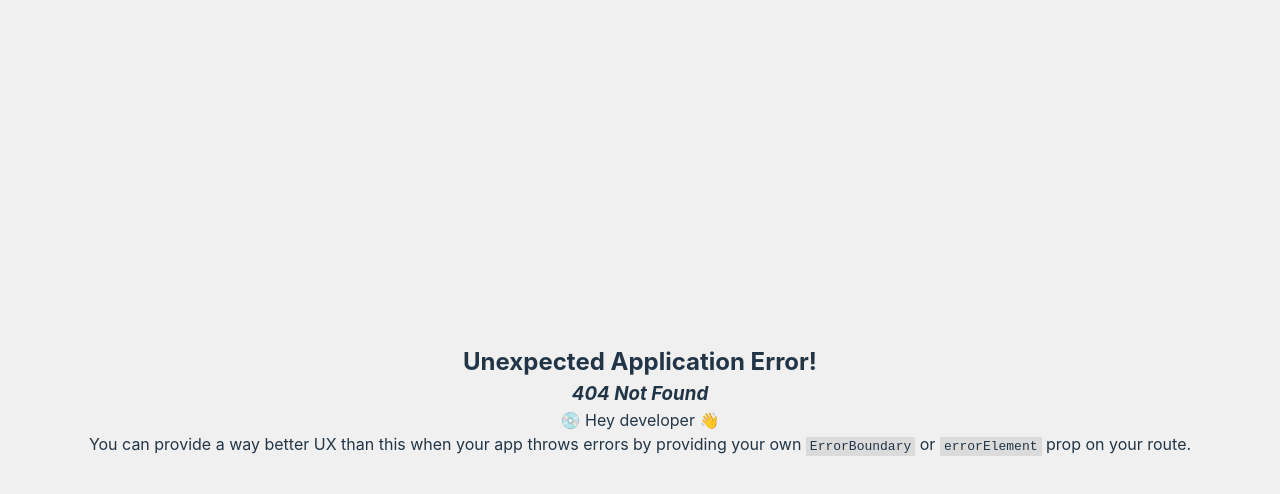
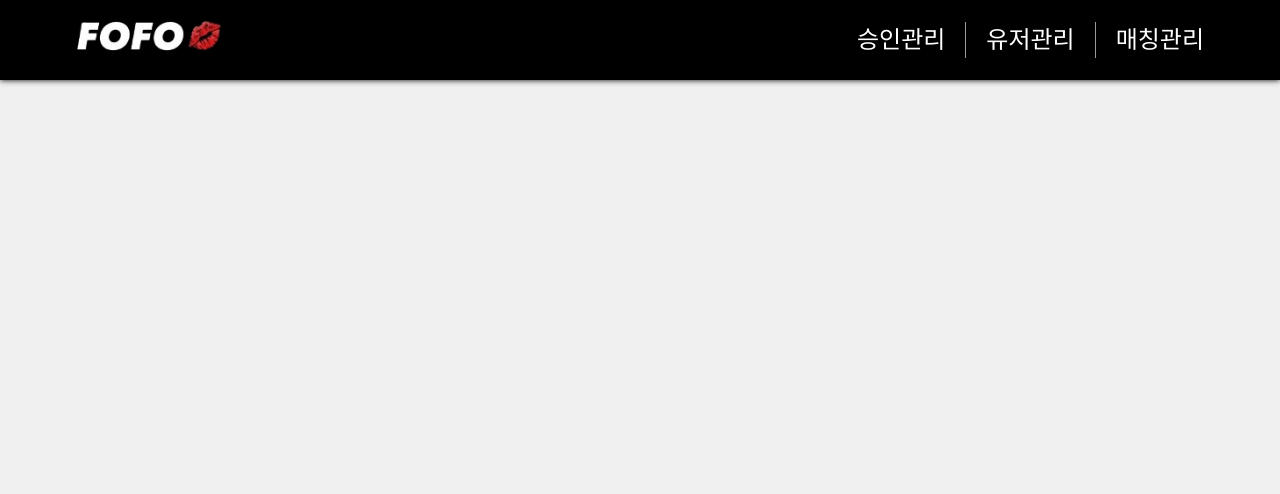
Before and after one commit to FOFO-project/FOFO_front, a React (Vite) app: page /HeaderTest in a window 1280 px wide. Before the commit this address had no page. Shown: the top 494 px of the page. Built offline with nearby package versions, Linux system fonts and the light colour scheme.

Commit message:
header Test 생성 및 이미지 파일 추가, 이미지 타입 사용을 위한 delcareation 파일 생성

```diff
--- a/src/app/init.tsx
+++ b/src/app/init.tsx
@@ -1,6 +1,6 @@
 import React from "react";
 import ReactDOM from "react-dom/client";
-import { App, Test, MemberCardTest } from "../pages/pages";
+import { App, Test, MemberCardTest, HeaderTest } from "../pages/pages";
 import "./index.css";
 import {
 	createBrowserRouter,
@@ -29,6 +29,10 @@ export function init() {
 						path: "/MemberCardTest",
 						element: <MemberCardTest />,
 					},
+					{
+						path: "/HeaderTest",
+						element: <HeaderTest />
+					},
 				])}
 			/>
 		</React.StrictMode>
--- /dev/null
+++ b/src/delcareation.d.ts
@@ -0,0 +1,3 @@
+declare module '*.png'
+declare module '*.jpg'
+declare module '*.gif'
--- a/src/pages/App/App.tsx
+++ b/src/pages/App/App.tsx
@@ -26,6 +26,9 @@ export function App() {
 				<Link to="http://localhost:5173/membercardtest">
 					MemberCard
 				</Link>
+				<Link to="http://localhost:5173/HeaderTest">
+					header
+				</Link>
 			</div>
 			<h1>Vite + React</h1>
 			<div className="card">
--- /dev/null
+++ b/src/pages/header/HeaderTest.tsx
@@ -0,0 +1,16 @@
+import { FofoHeader } from "../../shared/shared"
+import logo from "../../assets/fofologo-removebg-preview.png"
+
+export function HeaderTest(){
+    const headerdata:any = {
+        logo: logo,
+        item1: "승인관리",
+        item2: "유저관리",
+        item3: "매칭관리"
+    }
+    return(
+        <>
+            <FofoHeader data={headerdata}/>
+        </>
+    );
+}
--- a/src/pages/pages.tsx
+++ b/src/pages/pages.tsx
@@ -1,3 +1,4 @@
 export { App } from "./App/App";
 export { Test } from "./Test/Test";
 export { MemberCardTest } from "./MemberCardTest/MemberCardTest"
+export { HeaderTest } from "./header/HeaderTest"
--- /dev/null
+++ b/src/shared/component/header/FofoHeader.tsx
@@ -0,0 +1,28 @@
+import { ReactElement, useReducer, useState } from "react";
+import style from "./header.module.scss";
+
+interface headerProps { // 차후, logo는 실제 FOFO image, items는 각각의 features로 대체될 예정
+    data:{
+        logo:any,
+        item1:String,
+        item2:String,
+        item3:String
+    }
+}
+
+export function FofoHeader({data}:headerProps) {
+    return(
+        <>
+        <header className={style.header}>
+            <div className={style.header_wrapper}>
+                <img className={style.header_logo} src={data.logo} alt="FOFO logo" />
+                <ul className={style.header_item}>
+                    <li className={style.header_items}>{data.item1}</li>
+                    <li className={style.header_items}>{data.item2}</li>
+                    <li className={style.header_items}>{data.item3}</li>
+                </ul>
+            </div>
+        </header>
+        </>
+    );
+}
--- /dev/null
+++ b/src/shared/component/header/header.module.scss
@@ -0,0 +1,50 @@
+.header { // 시멘틱태그(기본설정값)
+    position: fixed; // 최상단 고정
+    top: 0; // 최상단 설정
+    left: 0; // 최상단 설정
+    width: 100%;
+    box-shadow: 0 0 6px #000;
+    z-index: 999; // 겹침방지
+}
+
+.header_wrapper { // header wrapper 영역
+    display: flex; // 내부 항목 좌우배치를 위한 flex
+    align-items: center; // 세로축 정렬 : 가온데 정렬
+    justify-content: space-between; // 가로축 정렬 : 양 끝 펼침
+    height: 80px;
+    padding: 0 16px;
+    background-color: #000; // 기본색상
+}
+
+.header_logo {
+    background-color: transparent;
+    object-fit: cover;
+    height: 80px;
+    line-height: 40px;
+    margin-left: 40px;
+    color: #000;
+}
+
+.header_item {
+    display: flex;
+    background-color: transparent;
+    border: none;
+    list-style: none;
+    padding: 0;
+    margin: 0;
+    margin-right: 40px;
+    font-size: 1.5rem;
+}
+
+.header_items {
+    border: none;
+    padding: 0 20px;
+    background-color: transparent;
+    justify-content: space-between;
+    color: #fff;
+    border-left: 1px solid #999;
+}
+
+.header_items:first-child {
+    border: none;
+}
--- a/src/shared/shared.tsx
+++ b/src/shared/shared.tsx
@@ -1,2 +1,2 @@
 export { ConditionedList } from "./component/ConditionedList/ConditionedList";
-export { FofoHeader } from "./header/FofoHeader";
+export { FofoHeader } from "./component/header/FofoHeader";
```
Also changed, not shown: src/shared/header/FofoHeader.tsx (deleted, +0 -10 lines), src/assets/fofologo-removebg-preview.png (added), src/assets/fofologo.jpg (added), src/shared/header/header.module.scss (deleted).
